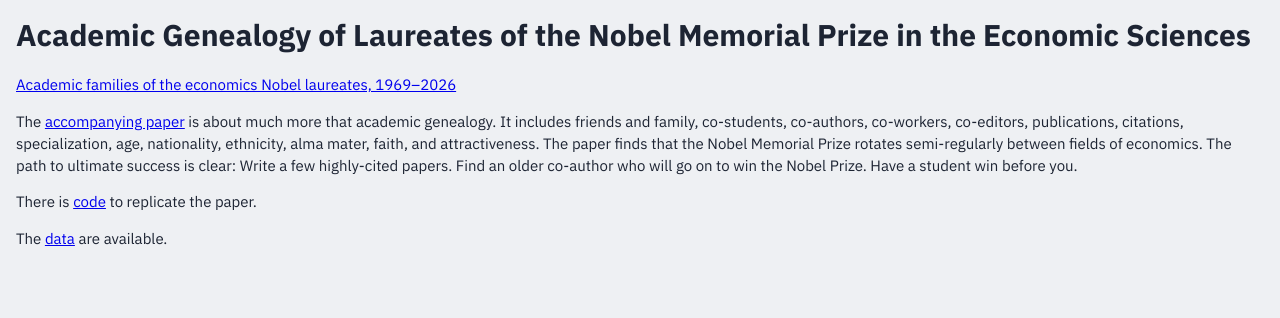
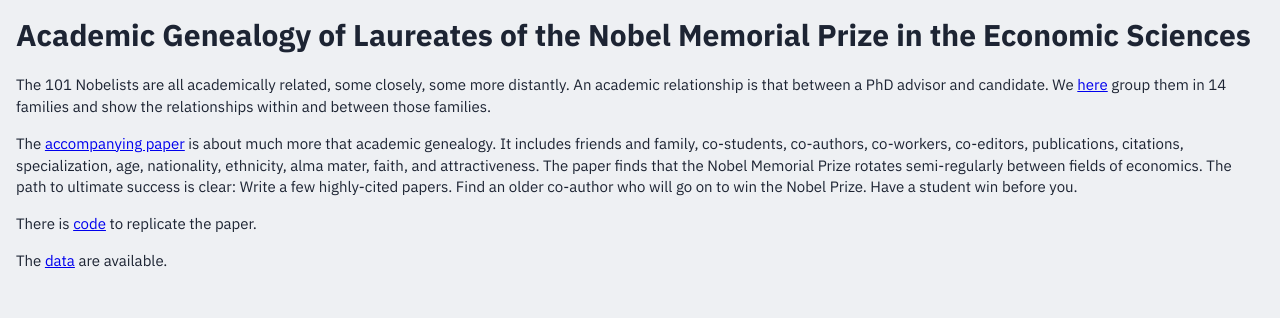
Before and after one commit to rtol/NobelDynamics, a plain HTML site: page index.html in a window 1280 px wide. Drawn offline with Linux system fonts and the light colour scheme.

Commit message:
Add files via upload

```diff
--- a/index.html
+++ b/index.html
@@ -63,7 +63,7 @@ footer{font-size:12.5px;color:var(--muted)}
 <body>
 <h1>Academic Genealogy of Laureates of the Nobel Memorial Prize in the Economic Sciences</h1>
 <br>
-<a href="https://rtol.github.io/NobelDynamics/nobel_circle.html">Academic families of the economics Nobel laureates, 1969–2026</a>
+The 101 Nobelists are all academically related, some closely, some more distantly. An academic relationship is that between a PhD advisor and candidate. We <a href="https://rtol.github.io/NobelDynamics/nobel_circle.html">here</a> group them in 14 families and show the relationships within and between those families.
 <p>
 The <a href="https://ideas.repec.org/p/arx/papers/2603.20767.html">accompanying paper</a> is about much more that academic genealogy. It includes friends and family, co-students, co-authors, co-workers, co-editors, publications, citations, specialization, age, nationality, ethnicity, alma mater, faith, and attractiveness. The paper finds that the Nobel Memorial Prize rotates semi-regularly between fields of economics. The path to ultimate success is clear: Write a few highly-cited papers. Find an older co-author who will go on to win the Nobel Prize. Have a student win before you.
 <p>
```
